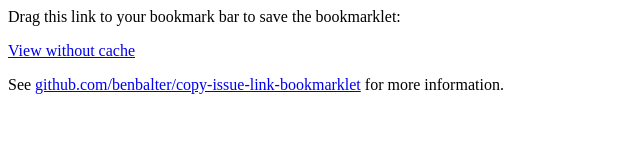
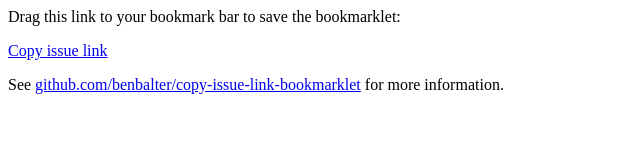
Before and after one commit to benbalter/copy-issue-link-bookmarklet, a website: page src/index.html in a window 1280 px wide. Shown: the full height of the page, 0-640 px from the left. Drawn offline with Linux system fonts and the light colour scheme.

Commit message:
update link text in template

```diff
--- a/src/index.html
+++ b/src/index.html
@@ -1,7 +1,7 @@
 <html>
   <body>
     <p>Drag this link to your bookmark bar to save the bookmarklet:</p>
-    <p><a href='javascript:_SRC_'>View without cache</a></p>
+    <p><a href='javascript:_SRC_'>Copy issue link</a></p>
     <p>See <a href="https://github.com/benbalter/copy-issue-link-bookmarklet">github.com/benbalter/copy-issue-link-bookmarklet</a> for more information.</p>
   </body>
 </html>
```
